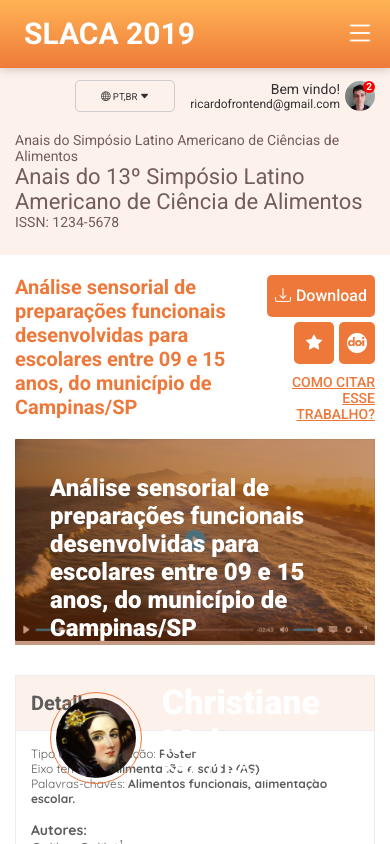
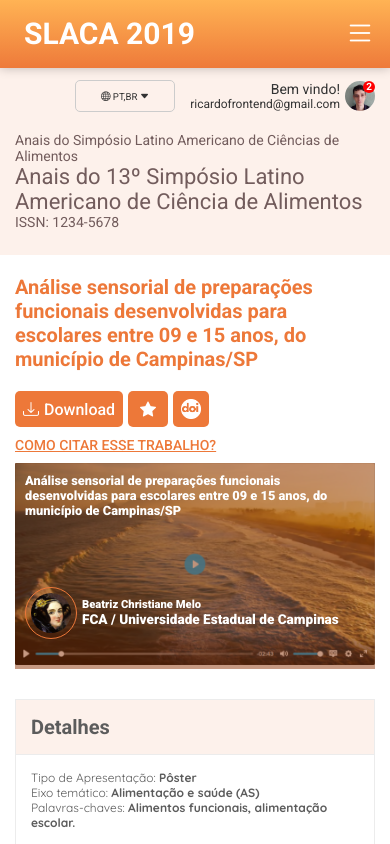
Before and after one commit to ricardomelogt/Chuva.Inc_SLACA2019, a JavaScript app: page / in a window 390 px wide. Shown: the top 844 px of the page. Built offline with nearby package versions, Linux system fonts and the light colour scheme; the HTML template or start-up script is replaced by a standard one.

Commit message:
Implementação da responsividade do content

```diff
--- a/src/Responsive.css
+++ b/src/Responsive.css
@@ -93,4 +93,44 @@
         max-width: 100px;
     }
 
+    .trabalho_title {
+        flex-direction: column;
+    }
+
+    .botoes {
+        justify-content: flex-start;
+    }
+
+    .video_overlay {
+        padding: 10px;
+    }
+
+    .video_overlay .video_info {
+        gap: 5px;
+    }
+
+    .video_overlay h3 {
+        font-size: 0.8rem;
+    }
+
+    .video_info img {
+        width: 40px;
+    }
+
+    .video_info p.nome {
+        font-size: 0.7rem;
+    }
+
+    .video_info p.instituicao {
+        font-size: 0.85rem;
+    }
+
+    .overlay p {
+        text-align: center;
+    }
+
+    .count_info {
+        font-size: 12px;
+    }
+
 }
```
